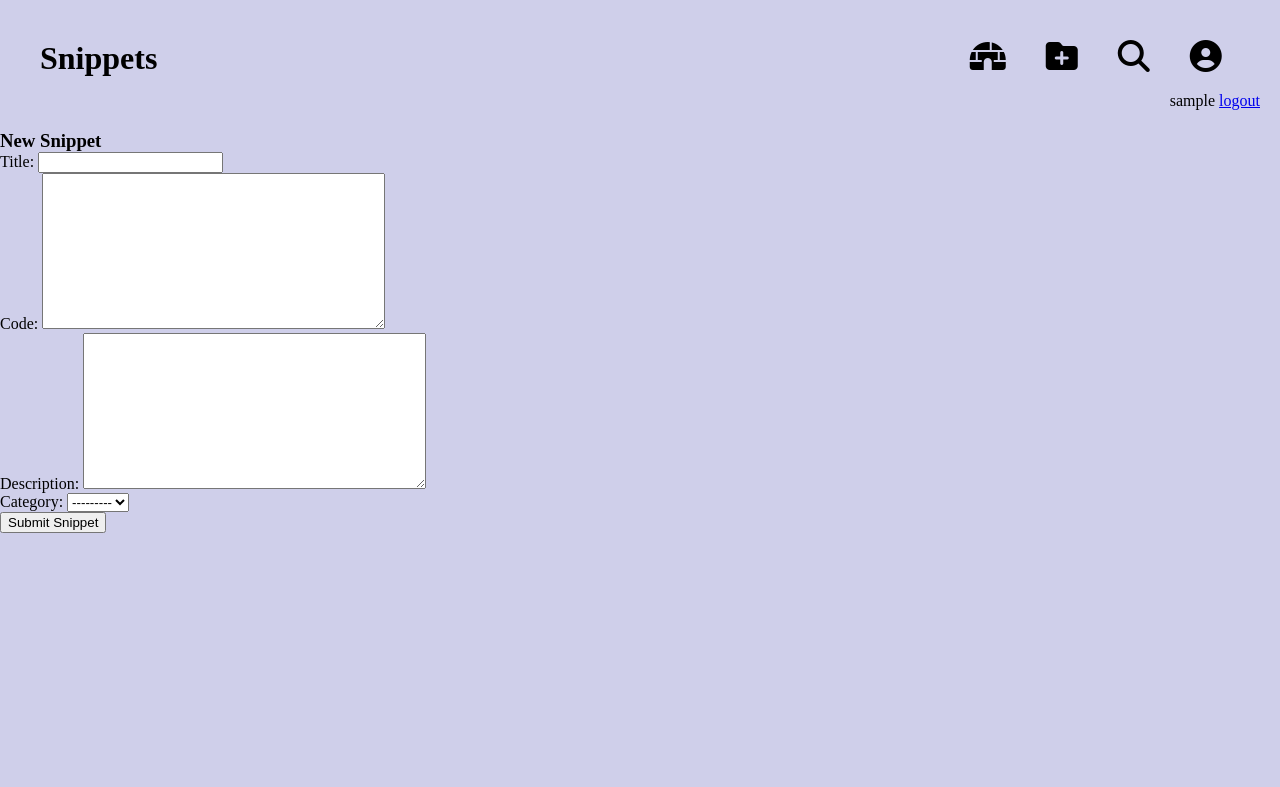
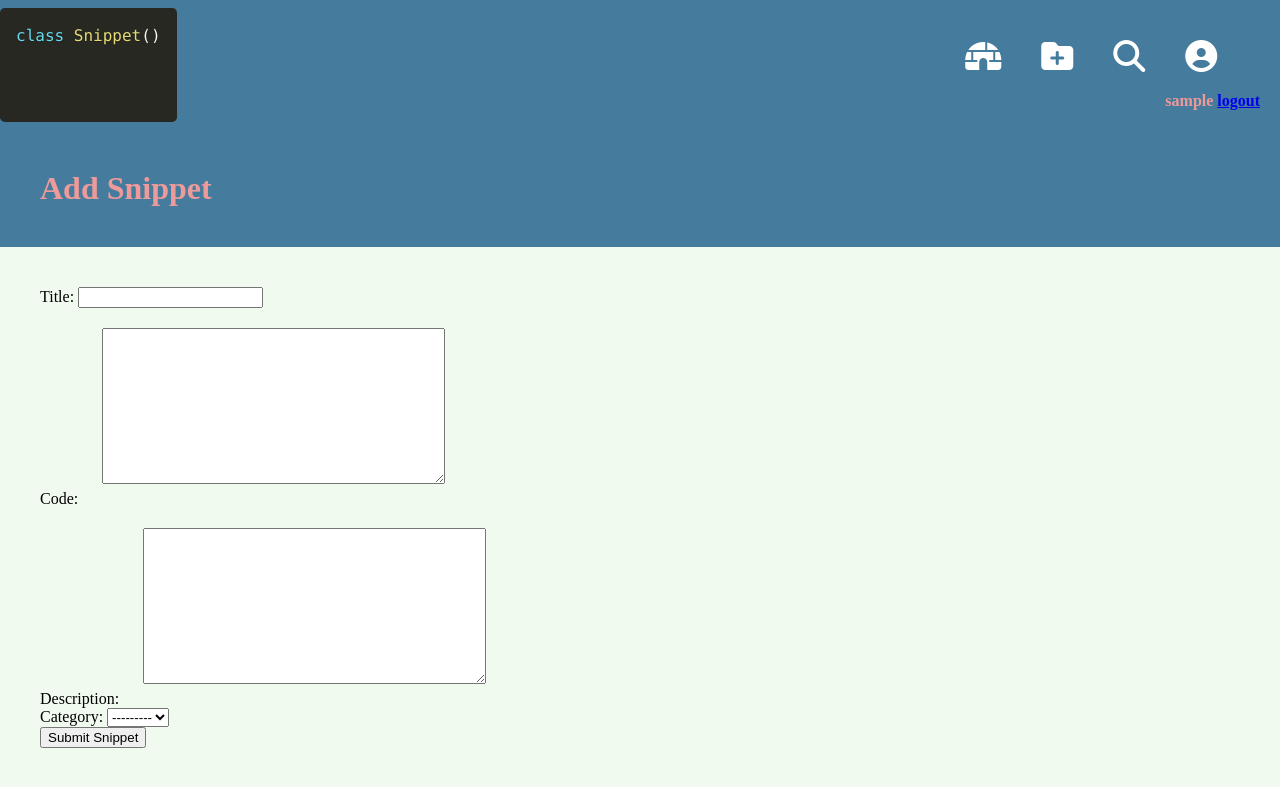
Before and after one commit to momentum-team-6/django-multiple-choice-adrmckinney, a Django app: page /core/add/ in a window 1280 px wide. Shown: the top 787 px of the page. Run offline with Django 3.2, Linux system fonts and the light colour scheme; the visitor is signed in with stand-in values (Sample User, id 1); data that the repository does not hold is empty; some libraries are stand-ins or nearby versions.

Commit message:
built a filter for the categories in js. Added display:grid on index and details pages. Added some animate to the search bar when the search icon is clicked. Put the clipboard inside the highlighted field at the top right.Still need to code the search in js.

```diff
--- a/core/forms.py
+++ b/core/forms.py
@@ -10,3 +10,6 @@ class AddSnippet(forms.ModelForm):
             'description',
             'category',
         ]
+
+class SearchForm(forms.Form):
+    search_term = forms.CharField(label='search', max_length=50)
--- a/core/views.py
+++ b/core/views.py
@@ -1,13 +1,26 @@
+import json
+from django.core import serializers
 from django.shortcuts import render, redirect, get_object_or_404
 from django.contrib.auth.decorators import login_required
-from .models import Snippet, Category
-from .forms import AddSnippet
+from .models import Snippet, Category, User
+from .forms import AddSnippet, SearchForm
 
 # Create your views here.
 def index(request):
     snippets = Snippet.objects.all()
     languages = Category.objects.all()
-    return render(request, 'core/index.html', {'snippets': snippets, 'languages': languages})
+    snippets_json = [snippet for snippet in snippets.values()]
+    for snippet in snippets_json:
+        user_id = snippet.get('user_id')
+        user = get_object_or_404(User, pk=user_id)
+        user_name = user.username
+        snippet['username'] = user_name
+        category_id = snippet.get('category_id')
+        category = get_object_or_404(Category, pk=category_id)
+        category_name = category.language
+        snippet['category'] = category_name
+    print(type(snippets_json[0]))
+    return render(request, 'core/index.html', {'snippets': snippets, 'languages': languages, 'snippets_json': snippets_json})
 
 
 @login_required
@@ -29,3 +42,35 @@ def snippet_details(request, pk):
     snippet = get_object_or_404(Snippet, pk=pk)
     form = AddSnippet()
     return render(request, 'core/snippet_details.html', {'snippet': snippet, 'form': form})
+
+@login_required
+def edit_snippet(request, pk):
+    snippet = get_object_or_404(Snippet, pk=pk)
+    if request.method == 'GET':
+        form = AddSnippet(instance=snippet)
+    else:
+        form = AddSnippet(data=request.POST, instance=snippet)
+        if form.is_valid():
+            form.save()
+        return redirect(to='snippet_details', pk=pk)
+
+    return render(request, 'core/edit_snippet.html', {'form': form, 'pk': pk})
+
+@login_required
+def delete_snippet(request, pk):
+    snippet = get_object_or_404(Snippet, pk=pk)
+    if request.method == 'POST':
+        snippet.delete()
+        return redirect(to='index')
+
+    return render(request, 'core/delete_snippet.html', {'snippet': snippet})
+
+def search_results(request):
+    if request.method == 'GET':
+        form = SearchForm(request.GET)
+        if form.is_valid():
+            search_term = form.cleaned_data['search_term']
+            search_results = Snippet.objects.filter(title_icontains=search_term)
+            snippets_json = serializers.serialize('json', search_results)
+            return render(request, 'core/search_results.html', {'snippets': search_results, 'snippets_json': snippets_json})
+    return redirect(to='index')
--- a/snippet_manager/urls.py
+++ b/snippet_manager/urls.py
@@ -23,7 +23,10 @@ urlpatterns = [
     path('accounts/', include('registration.backends.simple.urls')),
     path("", views.index, name="index"),
     path('core/add/', views.add_snippet, name='add_snippet'),
-    path('core/details/<int:pk>/', views.snippet_details, name='snippet_details',)
+    path('core/details/<int:pk>/', views.snippet_details, name='snippet_details',),
+    path('core/edit/<int:pk>/', views.edit_snippet, name='edit_snippet'),
+    path('core/delet/<int:pk>/', views.delete_snippet, name='delete_snippet'),
+    path('core/search/', views.search_results, name='search_results'),
 ]
 
 if settings.DEBUG:
--- a/static/css/styles.css
+++ b/static/css/styles.css
@@ -4,24 +4,49 @@
 }
 
 html {
-    background-color: #CFCFEA;
+    /* background-color: #CFCFEA; */
 }
 
 header {
     display: flex;
     justify-content: space-between;
+    background-color: #457B9D;
+    /* background-image: url(/static/images/binary_lightblue.jpeg);  */
+}
 
+body {
+    background-color: #F1FAEE;
+}
+
+.search_container {
+    display: flex;
+    flex-direction: column;
+}
+
+#search-bar {
+    display: none;
+}
+
+#search-button {
+    margin-right: 10px;
+}
+
+.user-name {
+    color: #EC9A9A;
+    font-weight: bolder;
 }
 
 .site-title {
     padding: 20px;
     margin: 20px;
+    color: white;
+    font-size: 40px;
 }
 
 .icon {
     padding: 20px;
     font-size: 200%;
-    color: black;
+    color: white;
 }
 
 .search–user-icons {
@@ -29,31 +54,142 @@ header {
     margin: 20px;
 }
 
+.filter-buttons-container {
+    display: flex;
+    justify-content: space-evenly;
+    /* background-color: #457B9D; */
+
+    margin-bottom: 20px;
+    padding: 20px;
+}
+
+.sub-header-background {
+    /* background-image: url(/static/images/binary_lightblue.jpeg); */
+    background-color: #457B9D;
+}
+
+.filter-buttons {
+    border-radius: 20%;
+    border: none;
+    background-color: #457B9D;
+    color: #EC9A9A;
+}
+
 .main-background-container {
-    background-color: #A89B9D;
-    margin: 0 25px
+    background-color: #457B9D;
+    margin: 0 25px;
+
+
 }
 
 .main-snippet-list-container {
-    display: flex;
-    justify-content: space-between;
+    /* display: flex;
+    justify-content: space-between; */
     margin: 20px;
     padding: 20px;
+    display: grid;
+    grid-template-columns: 60% 16% 16% 16%;
 }
 
 .snippet-title {
     line-height: 200%;
+    grid-column-start: 1;
+    grid-column-end: 1;
+}
+
+.snippet-date {
+    grid-column-start: 2;
+    grid-column-end: 2;
+}
+
+.snippet-author {
+    grid-column-start: 3;
+    grid-column-end: 3;
+}
+
+.snippet-category {
+    grid-column-start: 4;
+    grid-column-end: 4;
 }
 
 .snippet-title-font {
-    font-size: 22;
+    font-size: 28px;
     text-decoration: none;
-
+    color: #EC9A9A;
 }
-
 
 
 .snippet-extras {
     color: #BCBCD5;
     font-weight: bold;
 }
+
+/* ***** snippet_details page ***** */
+
+.details-title-edit-container {
+    display: flex;
+    justify-content: space-between;
+}
+
+.details-title {
+    margin: 20px;
+    padding: 20px;
+    color: #EC9A9A;
+    font-size: 32px;
+}
+
+.edit-icon {
+    padding: 20px;
+    font-size: 200%;
+    color: white;
+    margin: 20px;
+}
+
+.details-container {
+    display: grid;
+    grid-template-columns: 75%;
+    margin: 20px;
+    background-color: #457B9D;
+
+}
+
+.highlight-container {
+    grid-column-start: 1;
+    grid-column-end: 1;
+
+}
+
+pre {
+    display: grid;
+    grid-template-columns: 95%;
+}
+
+.btn {
+    grid-column-start: 2;
+    grid-column-end: 2;
+}
+
+.description {
+    padding: 20px;
+    grid-column-start: 2;
+    grid-column-end: 2;
+    border-radius: 10px;
+}
+
+
+
+/* edit and add and delete styles */
+
+.form-container {
+    margin: 20px;
+    padding: 20px;
+}
+
+#id_code {
+    margin: 20px;
+    languague-css
+}
+
+#id_description {
+    margin: 20px;
+}
--- a/static/js/scripts.js
+++ b/static/js/scripts.js
@@ -1 +1,110 @@
-console.log('js loaded')
+new ClipboardJS('.btn')
+
+const searchIcon = document.getElementById('search-icon')
+const searchBar = document.getElementById('search-bar')
+const searchButton = document.getElementById('search-button')
+const snippets = JSON.parse(document.getElementById('snippets').textContent)
+
+
+searchIcon.addEventListener('click', event => {
+    console.log('button has been clicked')
+    searchBar.style.display = 'flex'
+})
+
+searchButton.addEventListener('click', event => {
+    console.log("search button clicked")
+    searchBar.style.display = 'none'
+})
+
+// markup for index.html main container for all snippets list
+const mainContainer = document.getElementById('main-container')
+
+function displaySnippets(selectedCategory) {
+    const existingSnippets = document.querySelectorAll('.main-snippet-list-container')
+
+    for (let snippet of existingSnippets) {
+        snippet.remove()
+    }
+
+    for (let snippet of snippets) {
+        // console.log(snippet.category)
+
+        if (snippet.category !== selectedCategory && selectedCategory !== 'All') {
+            // console.log(`category length=${snippet.category.length} : selected len = ${selectedCategory.length}`)
+            continue
+        }
+
+        const mainSnippetListContainer = document.createElement('div')
+        mainSnippetListContainer.classList.add("main-snippet-list-container")
+        mainContainer.append(mainSnippetListContainer)
+
+        // snippet.title
+        const snippetTitle = document.createElement('div')
+        snippetTitle.classList.add("snippet-title")
+        mainSnippetListContainer.append(snippetTitle)
+
+        const snippetTitleFont = document.createElement('a')
+        snippetTitleFont.classList.add("snippet-title-font")
+        snippetTitleFont.href = `core/details/${snippet.id}/`
+        snippetTitleFont.innerText = snippet.title
+        snippetTitle.append(snippetTitleFont)
+
+        // snippet.created_on
+        const snippetDate = document.createElement('div')
+        snippetDate.classList.add("snippet-extras")
+        snippetDate.classList.add("snippet-date")
+        mainSnippetListContainer.append(snippetDate)
+
+        const createdOnTitle = document.createElement('p')
+        createdOnTitle.innerText = "Last Update"
+        snippetDate.append(createdOnTitle)
+
+        const createdOnDate = document.createElement('p')
+        createdOnDate.innerText = dateStamp()
+        snippetDate.append(createdOnDate)
+
+        // snippet.user (for author)
+        const snippetUser = document.createElement('div')
+        snippetUser.classList.add("snippet-extras")
+        snippetUser.classList.add("snippet-author")
+        mainSnippetListContainer.append(snippetUser)
+
+        const userTitle = document.createElement('p')
+        userTitle.innerText = "Author"
+        snippetUser.append(userTitle)
+
+        const userName = document.createElement('p')
+        userName.innerText = snippet.username
+        snippetUser.append(userName)
+
+        // snippet.category (for language)
+        const category = document.createElement('div')
+        category.classList.add("snippet-extras")
+        category.classList.add("snippet-category")
+        mainSnippetListContainer.append(category)
+
+        const categoryTitle = document.createElement('p')
+        categoryTitle.innerText = "Category"
+        category.append(categoryTitle)
+
+        const categoryName = document.createElement('p')
+        categoryName.innerText = snippet.category
+        category.append(categoryName)
+    }
+    // end markup for main list container
+}
+
+
+// event listener for category filter tags
+const filters = document.querySelectorAll('.filter-buttons')
+
+for (let filter of filters) {
+    filter.addEventListener('click', event => {
+        let selectedCategory = event.target.innerText
+        // console.log("button clicked", selectedCategory)
+
+        displaySnippets(selectedCategory)
+    })
+}
+
+displaySnippets('All')
--- a/templates/base.html
+++ b/templates/base.html
@@ -6,16 +6,20 @@
     <meta charset="UTF-8">
     <meta name="viewport" content="width=device-width, initial-scale=1.0">
     <link rel="stylesheet" href="{% static 'css/styles.css' %}">
-    <link rel="stylesheet" href="{% static 'icofont/icofont.min.css' %}">
     <link href="{% static 'css/prism.css' %}" rel="stylesheet" />
-
+    <link
+    rel="stylesheet"
+    href="https://cdnjs.cloudflare.com/ajax/libs/animate.css/4.1.1/animate.min.css"
+    />
     <script src="https://kit.fontawesome.com/846acebbe7.js" crossorigin="anonymous"></script>
+    <script src="https://cdnjs.cloudflare.com/ajax/libs/clipboard.js/2.0.6/clipboard.min.js"></script>
     <script src="{% static 'js/prism.js' %}" defer></script>
+    <script src="{% static 'js/date_stamp.js' %}" defer></script>
     <script src="{% static 'js/scripts.js' %}" defer></script>
-    <title>Snippet</title>
+    <title>Snippets</title>
 </head>
 <header>
-    <h1 class="site-title">Snippets</h1>
+    <pre><code class="language-py">class Snippet()</code></pre>
     <div class="search–user-icons">
         <div>
             <a href="{% url 'index' %}"><i class="fas fa-igloo icon"></i></a>
@@ -25,12 +29,22 @@
             <a href="{% url 'add_snippet' %}"><i class="fas fa-folder-plus icon"></i></a>
         </div>
         {% endif %}
-        <div>
-            <a href=""><i class="fas fa-search icon"></i></a>
+        <div class="search-container">
+            <div>
+                <i class="fas fa-search icon" id="search-icon"></i>
+            </div>
+            <div id="search-bar">
+                <form action="{% url 'search_results' %}" method="GET">
+                    {% csrf_token %}
+                    {{ form }}
+                    <input type="search" type="search" class="search-input animate__animated animate__fadeInRight" placeholder="Search...">
+                    <button id="search-button" type="submit" class="screen-reader-text animate__animated animate__fadeInRight">Search</button>
+                </form>
+            </div>
         </div>
         <div>
             <a href="/accounts/login/"><i class="fas fa-user-circle icon"></i></a>
-            <p>{{ request.user.username }} <a href="/accounts/logout/">logout</a></p>
+            <p class="user-name">{{ request.user.username }} <a href="/accounts/logout/">logout</a></p>
         </div>
     </div>
 </header>
--- a/templates/core/add_snippet.html
+++ b/templates/core/add_snippet.html
@@ -1,14 +1,14 @@
 {% extends "base.html" %}
 
 {% block content %}
-    <section class="add-snippet-section-header section-header">
-        <h3>New Snippet</h3>
-    </section>
-
-    <form action="" method="POST">
+<div class="details-title-edit-container sub-header-background">
+    <h3 class="details-title">Add Snippet</h3>
+</div>
+<div class="form-container">
+    <form id="form-styles" action="" method="POST">
         {% csrf_token %}
         {{ form.as_p }}
         <button type="submit">Submit Snippet</button>
     </form>
-
+</div>
 {% endblock %}
--- a/templates/core/update_snippet.html
+++ /dev/null
@@ -1,6 +0,0 @@
-{% extends "base.html" %}
-
-{% block content %}
-
-
-{% endblock %}
```
Also changed, not shown: static/js/date_stamp.js (added, +35 -0 lines), templates/core/delete_snippet.html (+8 -0 lines), templates/core/edit_snippet.html (added, +18 -0 lines), templates/core/holder.html (added, +17 -0 lines), templates/core/index.html (+14 -18 lines), templates/core/search_results.html (added, +9 -0 lines), templates/core/snippet_details.html (+15 -3 lines), static/images/binary_lightblue.jpeg (added).
